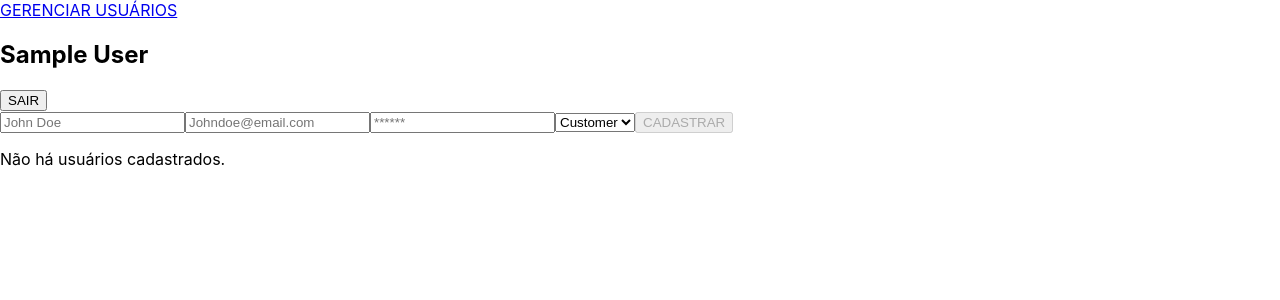
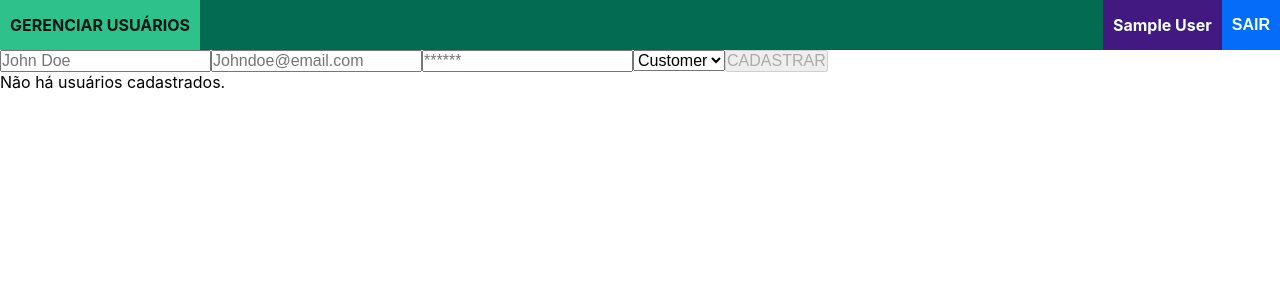
Before and after one commit to andreapmacedo/delivery-app, a React (Create React App) app in the folder front-end/: page /admin/manage in a window 1280 px wide. Shown: the top 300 px of the page. Built offline with nearby package versions, Linux system fonts and the light colour scheme; no server answers; sample sign-in values are in the browser's storage.

Commit message:
style: Adiciona estilo à navbar.

```diff
--- a/front-end/package.json
+++ b/front-end/package.json
@@ -27,6 +27,7 @@
     "react-router-dom": "^6.4.2",
     "react-scripts": "5.0.0",
     "serve": "13.0.2",
+    "styled-components": "^5.3.6",
     "web-vitals": "2.1.4"
   },
   "devDependencies": {
--- a/front-end/src/components/navbar/NavBar.jsx
+++ b/front-end/src/components/navbar/NavBar.jsx
@@ -1,5 +1,6 @@
 import React from 'react';
 import { Link, useNavigate, useLocation } from 'react-router-dom';
+import StyledNavBar from './StyledNavBar';
 
 export default function NavBar() {
   const navigate = useNavigate();
@@ -7,7 +8,7 @@ export default function NavBar() {
   const role = pathname.split('/')[1];
 
   return (
-    <nav>
+    <StyledNavBar>
       <div className="nav-left">
         { role === 'customer' && (
           <>
@@ -66,10 +67,9 @@ export default function NavBar() {
         className="nav-right"
         data-testid="customer_products__element-navbar-user-full-name"
       >
-        <h1>{ JSON.parse(localStorage.getItem('user')).name }</h1>
+        <h3>{ JSON.parse(localStorage.getItem('user')).name }</h3>
         <button
           type="button"
-          className="nav-button"
           data-testid="customer_products__element-navbar-link-logout"
           onClick={ () => {
             localStorage.clear();
@@ -79,6 +79,6 @@ export default function NavBar() {
           SAIR
         </button>
       </div>
-    </nav>
+    </StyledNavBar>
   );
 }
--- /dev/null
+++ b/front-end/src/components/navbar/StyledNavBar.jsx
@@ -0,0 +1,54 @@
+import styled from 'styled-components';
+
+const StyledNavBar = styled.nav`
+  display: flex;
+  justify-content: space-between;
+  align-items: center;
+  background-color: var(--primary-color);
+  width: 100%;
+  height: 50px;
+
+  .nav-left, .nav-right {
+    display: flex;
+    align-items: center;
+    height: 100%;
+
+    .nav-button {
+      display: flex;
+      align-items: center;
+      background-color: var(--secondary-color);
+      padding: 10px;
+      height: 100%;
+
+      a {
+        color: var(--dark-text);
+        font-weight: bold;
+      }
+    }
+
+    h3 {
+      display: flex;
+      align-items: center;
+      padding: 10px;
+      color: var(--light-text);
+      background-color: var(--tertiary-color);
+      height: 100%;
+    }
+
+
+    button {
+      border: none;
+      display: flex;
+      align-items: center;
+      background-color: var(--quaternary-color);
+      color: var(--light-text);
+      padding: 10px;
+      height: 100%;
+      font-weight: bolder;
+      font-size: 1em;
+    }
+  }
+
+`;
+
+export default StyledNavBar;
--- a/front-end/src/index.css
+++ b/front-end/src/index.css
@@ -1,3 +1,11 @@
+* {
+  box-sizing: border-box;
+  font-size: 16px;
+  margin: 0;
+  padding: 0;
+  text-decoration: none;
+}
+
 :root {
 
   --bg-light: #e5e5e5;
@@ -16,6 +24,11 @@
 
 }
 
+img {
+  height: 100px;
+  max-width: 100px;
+}
+
 body {
   margin: 0;
   font-family: -apple-system, BlinkMacSystemFont, 'Segoe UI', 'Roboto', 'Oxygen',
```
Also changed, not shown: 1 other file (tests, documents, lock files or other folders).
